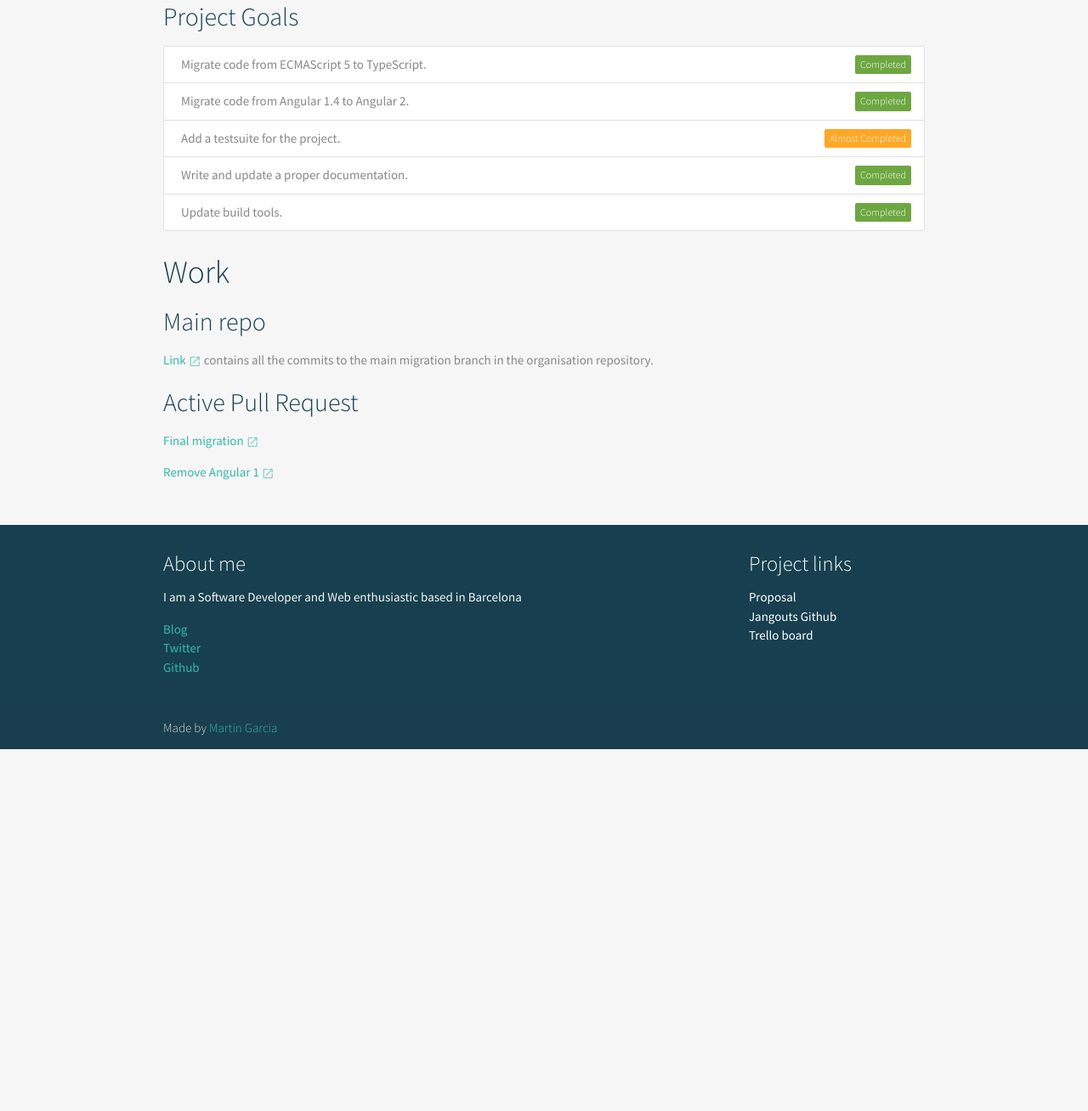
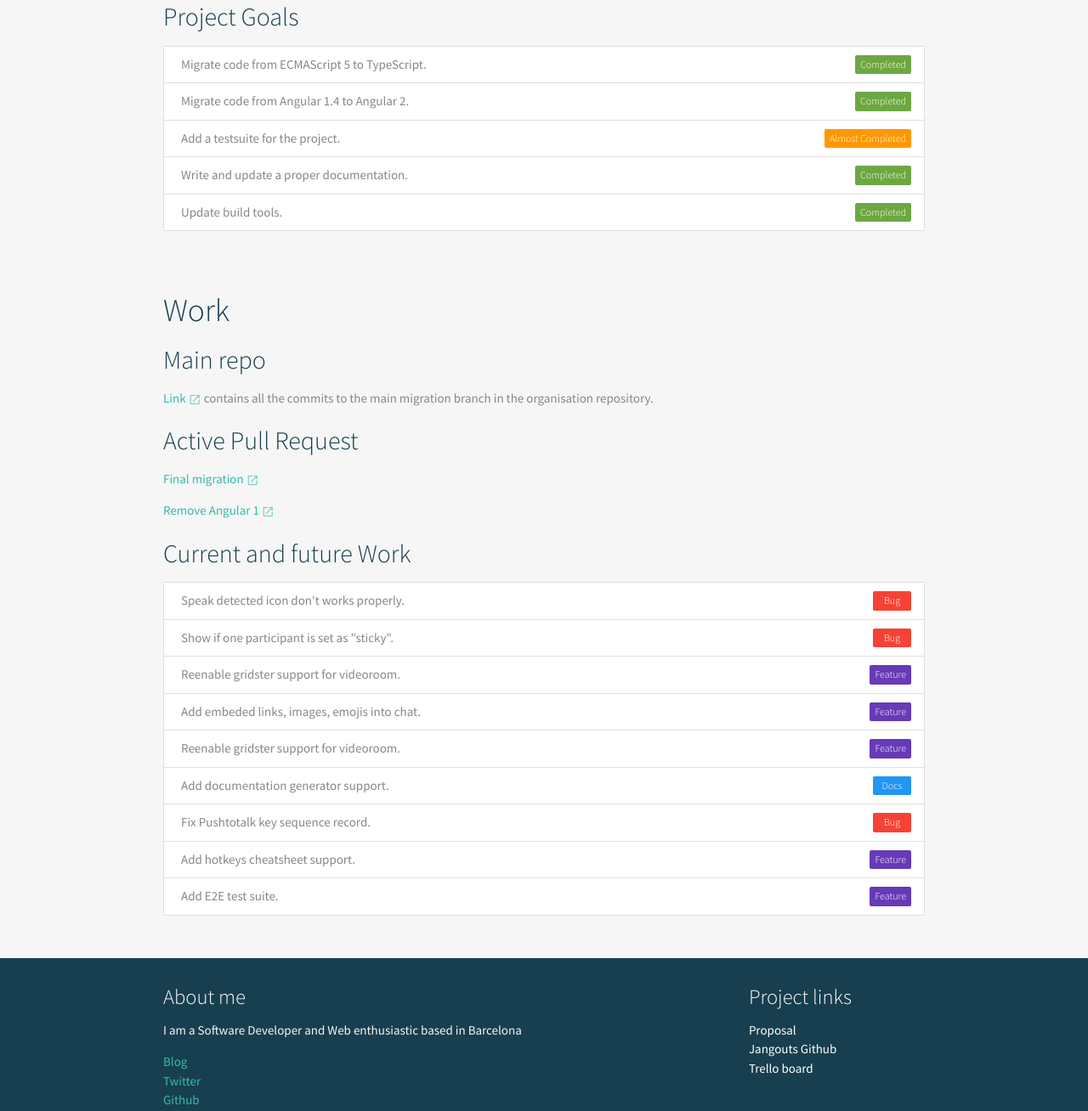
Before and after one commit to magarcia/gsoc2016, a plain HTML site: page index.html in a window 1280 px wide. Shown: the part 879-2187 px from the top of the page at 85% size. Before the commit the page ends 1761 px from the top, so only its background shows below. Drawn offline with nearby package versions, Linux system fonts and the light colour scheme.

Commit message:
Add currand and future work

```diff
--- a/css/style.css
+++ b/css/style.css
@@ -83,6 +83,3 @@ h3 {
 span.new.badge {
 	background-color: #6da741;
 }
-span.new.badge.almost {
-	background-color: #ffa726;
-}
--- a/index.html
+++ b/index.html
@@ -62,13 +62,15 @@ The new version of Angular is really different from the previous version. Migrat
 On the other hand, during the transition a testsuite will be added.</p>
       <h3 class="color-suse">Project Goals</h3>
       <ul class="collection">
-        <li class="collection-item">Migrate code from ECMAScript 5 to TypeScript.<span class="new badge" data-badge-caption="Completed"<</span></li>
+        <li class="collection-item">Migrate code from ECMAScript 5 to TypeScript.<span class="new badge" data-badge-caption="Completed"></span></li>
         <li class="collection-item">Migrate code from Angular 1.4 to Angular 2.<span class="new badge" data-badge-caption="Completed"></span></li>
-        <li class="collection-item">Add a testsuite for the project.<span class="new badge almost" data-badge-caption="Almost Completed"></span></li>
+        <li class="collection-item">Add a testsuite for the project.<span class="new badge orange" data-badge-caption="Almost Completed"></span></li>
         <li class="collection-item">Write and update a proper documentation.<span class="new badge" data-badge-caption="Completed"></span></li>
         <li class="collection-item">Update build tools.<span class="new badge" data-badge-caption="Completed"></span></li>
       </ul>
+		</div>
 
+    <div class="section">
 			<h2 class="color-suse">Work</h2>
 			<h3 class="color-suse">Main repo</h3>
 			<p><a href="https://github.com/jangouts/jangouts/commits/angular-2?author=magarcia" target="_blank">Link <i class="material-icons tiny">open_in_new</i></a> contains all the commits to the main migration branch in the organisation repository.</p>
@@ -77,9 +79,24 @@ On the other hand, during the transition a testsuite will be added.</p>
 			<p><a href="https://github.com/jangouts/jangouts/pull/151" target="_blank">Final migration <i class="material-icons tiny">open_in_new</i></a></p>
 			<p><a href="https://github.com/jangouts/jangouts/pull/151" target="_blank">Remove Angular 1 <i class="material-icons tiny">open_in_new</i></a></p>
 
+			<h3 class="color-suse">Current and future Work</h3>
+			<ul class="collection">
+				<li class="collection-item">Speak detected icon don't works properly.<span class="new badge red" data-badge-caption="Bug"></span></li>
+				<li class="collection-item">Show if one participant is set as "sticky".<span class="new badge red" data-badge-caption="Bug"></span></li>
+				<li class="collection-item">Reenable gridster support for videoroom.<span class="new badge deep-purple" data-badge-caption="Feature"></span></li>
+				<li class="collection-item">Add embeded links, images, emojis into chat.<span class="new badge deep-purple" data-badge-caption="Feature"></span></li>
+				<li class="collection-item">Reenable gridster support for videoroom.<span class="new badge deep-purple" data-badge-caption="Feature"></span></li>
+				<li class="collection-item">Add documentation generator support.<span class="new badge blue" data-badge-caption="Docs"></span></li>
+				<li class="collection-item">Fix Pushtotalk key sequence record.<span class="new badge red" data-badge-caption="Bug"></span></li>
+				<li class="collection-item">Add hotkeys cheatsheet support.<span class="new badge deep-purple" data-badge-caption="Feature"></span></li>
+				<li class="collection-item">Add E2E test suite.<span class="new badge deep-purple" data-badge-caption="Feature"></span></li>
+			</ul>
     </div>
   </div>
 
+
+
+  <!--Footer-->
   <footer class="page-footer bg-suse">
     <div class="container">
       <div class="row">
```
Lines whose indentation alone changed are shown as unchanged.
